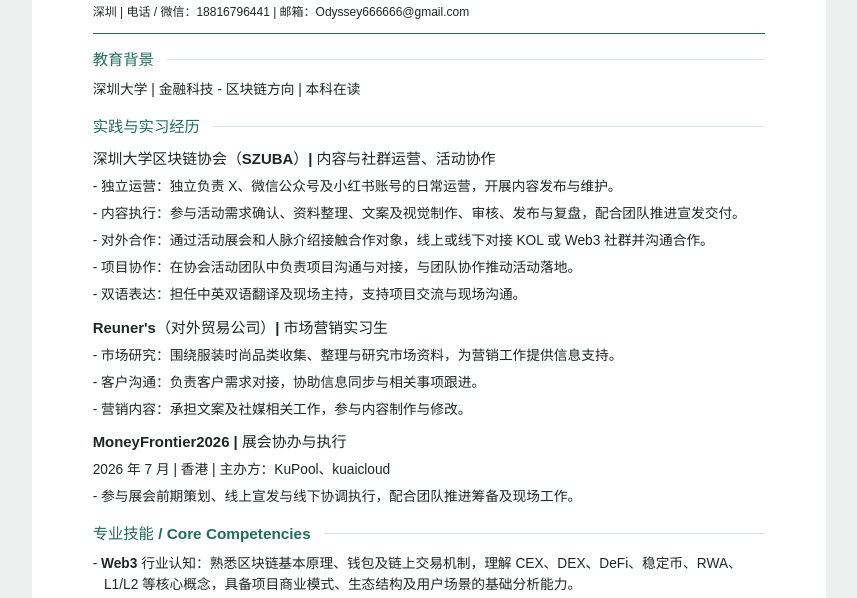
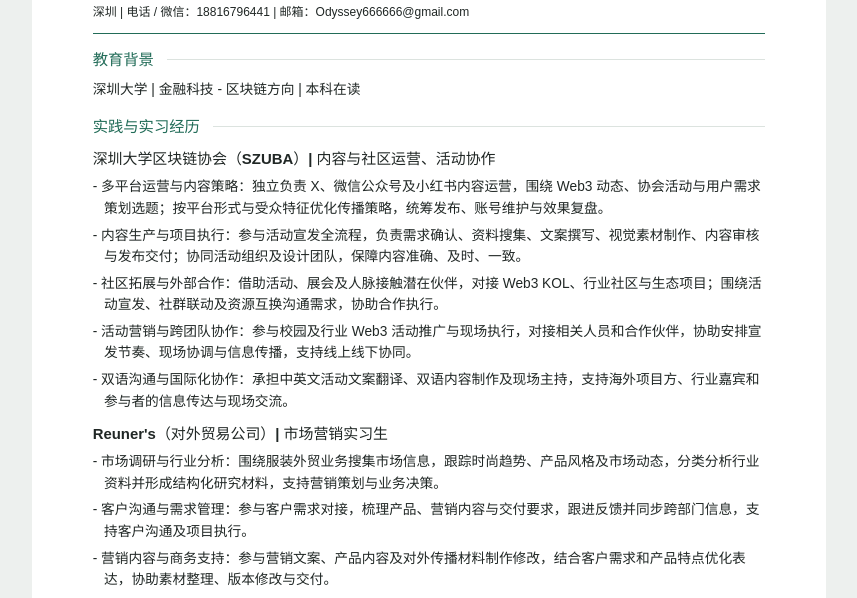
Before and after one commit to odyssey666666-cloud/-, a plain HTML site: page general-capabilities-resume-cn.html in a window 1280 px wide. Shown: the part 179-777 px from the top of the page, without its empty margins (211-1068 px from the left). Drawn offline with Linux system fonts and the light colour scheme.

Commit message:
Update SZUBA and Reuner's experience in the resume and website

```diff
--- a/general-capabilities-resume-cn.html
+++ b/general-capabilities-resume-cn.html
@@ -72,16 +72,16 @@
 <h2>教育背景</h2>
 <p><b>深圳大学</b> | 金融科技 - 区块链方向 | 本科在读</p>
 <h2>实践与实习经历</h2>
-<h3>深圳大学区块链协会（SZUBA）| 内容与社群运营、活动协作</h3>
-<p class="resume-bullet">- <b>独立运营</b>：独立负责 X、微信公众号及小红书账号的日常运营，开展内容发布与维护。</p>
-<p class="resume-bullet">- <b>内容执行</b>：参与活动需求确认、资料整理、文案及视觉制作、审核、发布与复盘，配合团队推进宣发交付。</p>
-<p class="resume-bullet">- <b>对外合作</b>：通过活动展会和人脉介绍接触合作对象，线上或线下对接 KOL 或 Web3 社群并沟通合作。</p>
-<p class="resume-bullet">- <b>项目协作</b>：在协会活动团队中负责项目沟通与对接，与团队协作推动活动落地。</p>
-<p class="resume-bullet">- <b>双语表达</b>：担任中英双语翻译及现场主持，支持项目交流与现场沟通。</p>
+<h3>深圳大学区块链协会（SZUBA）| 内容与社区运营、活动协作</h3>
+<p class="resume-bullet">- <b>多平台运营与内容策略</b>：独立负责 X、微信公众号及小红书内容运营，围绕 Web3 动态、协会活动与用户需求策划选题；按平台形式与受众特征优化传播策略，统筹发布、账号维护与效果复盘。</p>
+<p class="resume-bullet">- <b>内容生产与项目执行</b>：参与活动宣发全流程，负责需求确认、资料搜集、文案撰写、视觉素材制作、内容审核与发布交付；协同活动组织及设计团队，保障内容准确、及时、一致。</p>
+<p class="resume-bullet">- <b>社区拓展与外部合作</b>：借助活动、展会及人脉接触潜在伙伴，对接 Web3 KOL、行业社区与生态项目；围绕活动宣发、社群联动及资源互换沟通需求，协助合作执行。</p>
+<p class="resume-bullet">- <b>活动营销与跨团队协作</b>：参与校园及行业 Web3 活动推广与现场执行，对接相关人员和合作伙伴，协助安排宣发节奏、现场协调与信息传播，支持线上线下协同。</p>
+<p class="resume-bullet">- <b>双语沟通与国际化协作</b>：承担中英文活动文案翻译、双语内容制作及现场主持，支持海外项目方、行业嘉宾和参与者的信息传达与现场交流。</p>
 <h3>Reuner&#x27;s（对外贸易公司）| 市场营销实习生</h3>
-<p class="resume-bullet">- <b>市场研究</b>：围绕服装时尚品类收集、整理与研究市场资料，为营销工作提供信息支持。</p>
-<p class="resume-bullet">- <b>客户沟通</b>：负责客户需求对接，协助信息同步与相关事项跟进。</p>
-<p class="resume-bullet">- <b>营销内容</b>：承担文案及社媒相关工作，参与内容制作与修改。</p>
+<p class="resume-bullet">- <b>市场调研与行业分析</b>：围绕服装外贸业务搜集市场信息，跟踪时尚趋势、产品风格及市场动态，分类分析行业资料并形成结构化研究材料，支持营销策划与业务决策。</p>
+<p class="resume-bullet">- <b>客户沟通与需求管理</b>：参与客户需求对接，梳理产品、营销内容与交付要求，跟进反馈并同步跨部门信息，支持客户沟通及项目执行。</p>
+<p class="resume-bullet">- <b>营销内容与商务支持</b>：参与营销文案、产品内容及对外传播材料制作修改，结合客户需求和产品特点优化表达，协助素材整理、版本修改与交付。</p>
 <h3>MoneyFrontier2026 | 展会协办与执行</h3>
 <p>2026 年 7 月 | 香港 | 主办方：KuPool、kuaicloud</p>
 <p class="resume-bullet">- 参与展会前期策划、线上宣发与线下协调执行，配合团队推进筹备及现场工作。</p>
@@ -89,7 +89,7 @@
 <p class="resume-bullet">- <b>Web3 行业认知</b>：熟悉区块链基本原理、钱包及链上交易机制，理解 CEX、DEX、DeFi、稳定币、RWA、L1/L2 等核心概念，具备项目商业模式、生态结构及用户场景的基础分析能力。</p>
 <p class="resume-bullet">- <b>行业研究与信息分析</b>：能够结合官方文档、行业研究报告与公开数据搜集信息，开展 Web3 项目研究及竞品分析，梳理项目定位、产品功能、生态合作与市场动态。</p>
 <p class="resume-bullet">- <b>业务协作与项目执行</b>：具备活动策划、内容传播与 Web3 社区协作经验，能够围绕业务目标开展任务拆解、需求沟通、进度跟踪及成果复盘，适应跨职能团队协作。</p>
-<p class="resume-bullet">- <b>数字工具与 AI 应用</b>：熟悉 ChatGPT 等 AI 工具的信息检索、内容生成、资料结构化与流程优化应用；具备数字化协作、文档管理与业务信息整理能力。使用 Codex、Claude Code、Figma 辅助材料迭代，熟悉 Vibe Coding。</p>
+<p class="resume-bullet">- <b>数字工具与 AI 应用</b>：熟悉 ChatGPT 的信息检索、内容生成、资料结构化及流程优化应用，具备数字化协作、文档管理与业务信息整理能力；使用 Codex、Claude Code、Figma 辅助材料迭代，熟悉 Vibe Coding。</p>
 <h2>行业与协作信息</h2>
 <p class="resume-bullet">- <b>行业参与</b>：约两年 AI / Web3 学习与生态参与，参与过与 Bittensor、Solana Name Service、Sentient 等项目方的活动合作。</p>
 <p class="resume-bullet">- <b>语言能力</b>：英语口语流利，普通话、粤语流利，具备中英文沟通与内容表达能力。</p>
```
Also changed, not shown: index.html (+3 -3 lines), 1 other file.
